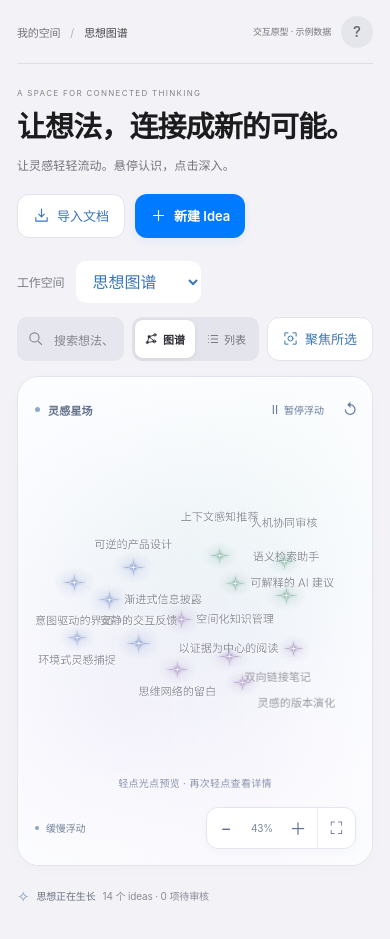
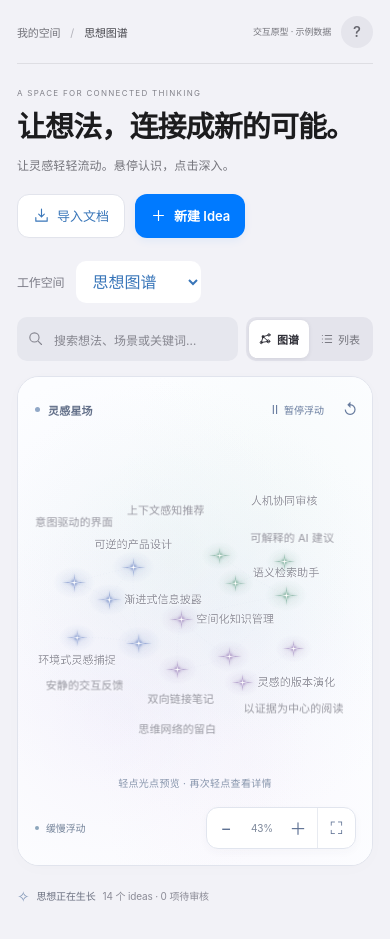
Before and after one commit to RyanLiu1999/idea-atlas, a plain HTML site: page index.html in a window 390 px wide. Drawn offline with Linux system fonts and the light colour scheme.

Commit message:
Refine mobile search space and persistent label placement

```diff
--- a/ios.css
+++ b/ios.css
@@ -335,3 +335,5 @@ dialog textarea { line-height: 1.8; }
 .search .ui-icon { width: 17px; height: 17px; }
 .segmented .ui-icon, #focusBtn .ui-icon { width: 15px; height: 15px; }
 @media (max-width: 760px) { .segmented button { gap: 4px; } .segmented .ui-icon { width: 14px; height: 14px; } }
+
+@media (max-width: 760px) { #focusBtn { display: none; } }
--- a/motion.mjs
+++ b/motion.mjs
@@ -91,7 +91,7 @@ export function placePointLabels(points, bounds) {
   const overlap = (a, b) => Math.max(0, Math.min(a.x + a.width, b.x + b.width) - Math.max(a.x, b.x)) * Math.max(0, Math.min(a.y + a.height, b.y + b.height) - Math.max(a.y, b.y));
   for (const point of points) {
     const w = point.width, h = point.height;
-    const choices = [[15, -h / 2], [-w - 15, -h / 2], [-w / 2, -h - 14], [-w / 2, 14], [15, -h - 13], [15, 12], [-w - 15, -h - 13], [-w - 15, 12], [-w / 2, -h - 30], [-w / 2, 30]];
+    const choices = [[15, -h / 2], [-w - 15, -h / 2], [-w / 2, -h - 14], [-w / 2, 14], [15, -h - 13], [15, 12], [-w - 15, -h - 13], [-w - 15, 12], [-w / 2, -h - 30], [-w / 2, 30], [15, -h - 36], [-w - 15, -h - 36], [15, 34], [-w - 15, 34], [-w / 2, -h - 52], [-w / 2, 52]];
     let best = null;
     for (let index = 0; index < choices.length; index++) {
       const [dx, dy] = choices[index];
```
